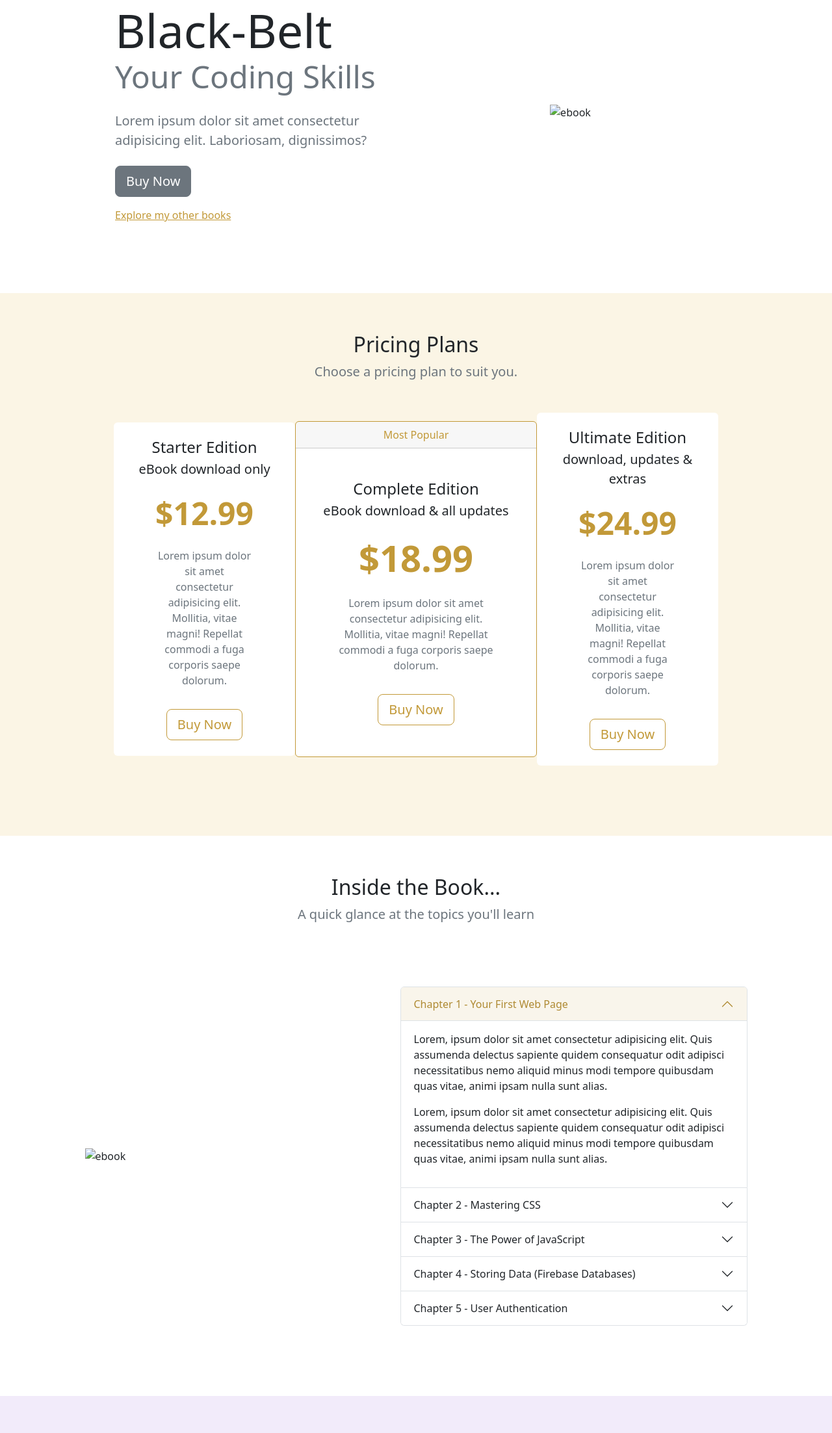
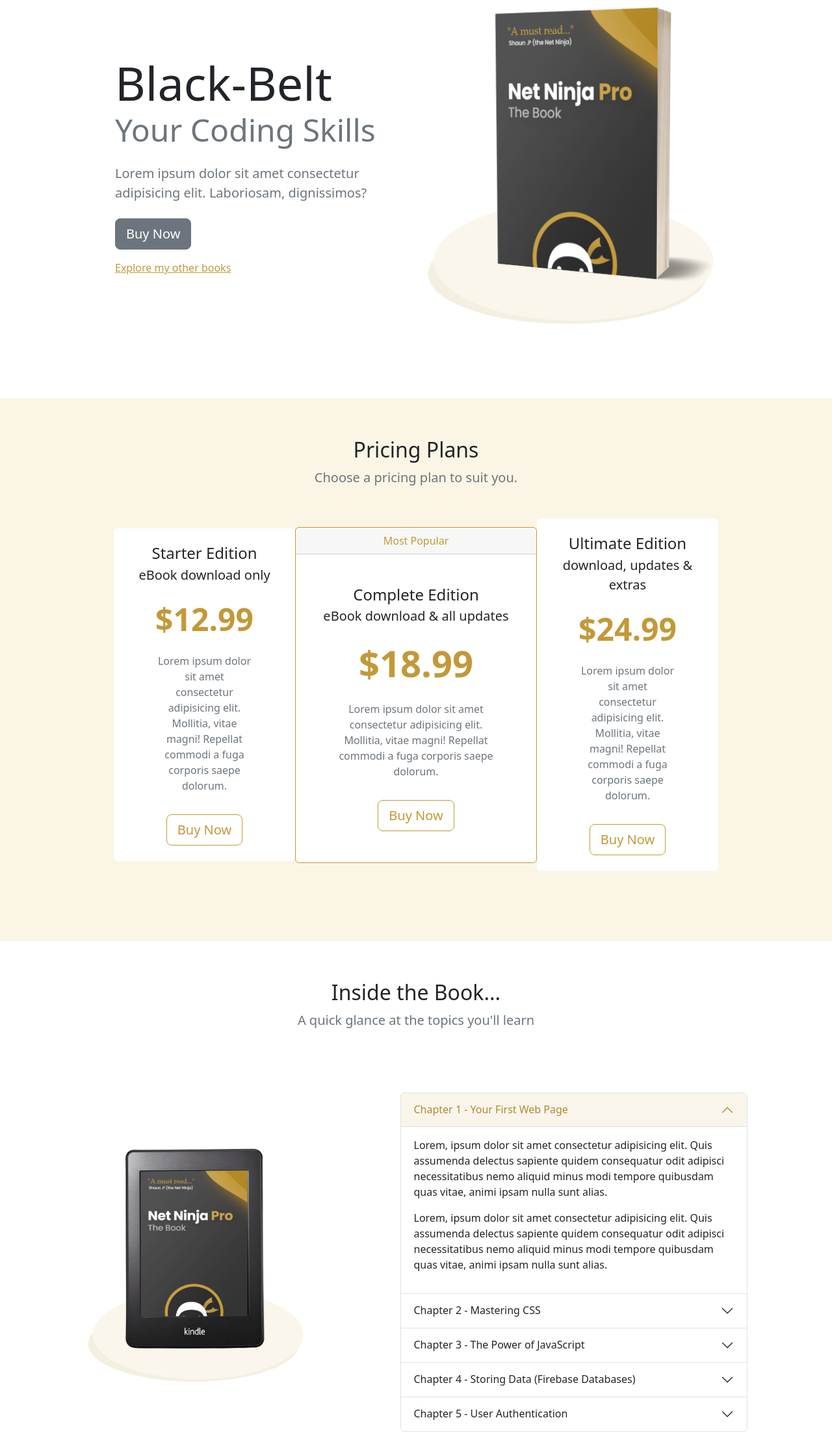
Before and after one commit to Faizalqossam/bootstrap-5, a website: page index.html in a window 1280 px wide. Shown: the part 169-2374 px from the top of the page at 65% size. Drawn offline with nearby package versions, Linux system fonts and the light colour scheme; files that its build step writes are made by us from their sources; the site is published under a folder, as on GitHub Pages, so addresses that start at the root find nothing.

Commit message:
refactor img source

```diff
--- a/index.html
+++ b/index.html
@@ -77,7 +77,7 @@
                 <div class="col-md-5 text-center d-none d-md-block">
                     <!-- tooltip -->
                     <span class="tt" data-bs-placement="bottom" title="Net Ninja Pro book cover">
-                        <img src="/assets/ebook-cover.png" class="img-fluid" alt="ebook">
+                        <img src="assets/ebook-cover.png" class="img-fluid" alt="ebook">
                     </span>
                 </div>
             </div>
@@ -155,7 +155,7 @@
             </div>
             <div class="row my-5 g-5 justify-content-around align-items-center">
                 <div class="col-6 col-lg-4">
-                    <img src="/assets/kindle.png" class="img-fluid" alt="ebook">
+                    <img src="assets/kindle.png" class="img-fluid" alt="ebook">
                 </div>
                 <div class="col-lg-6">
 
```
